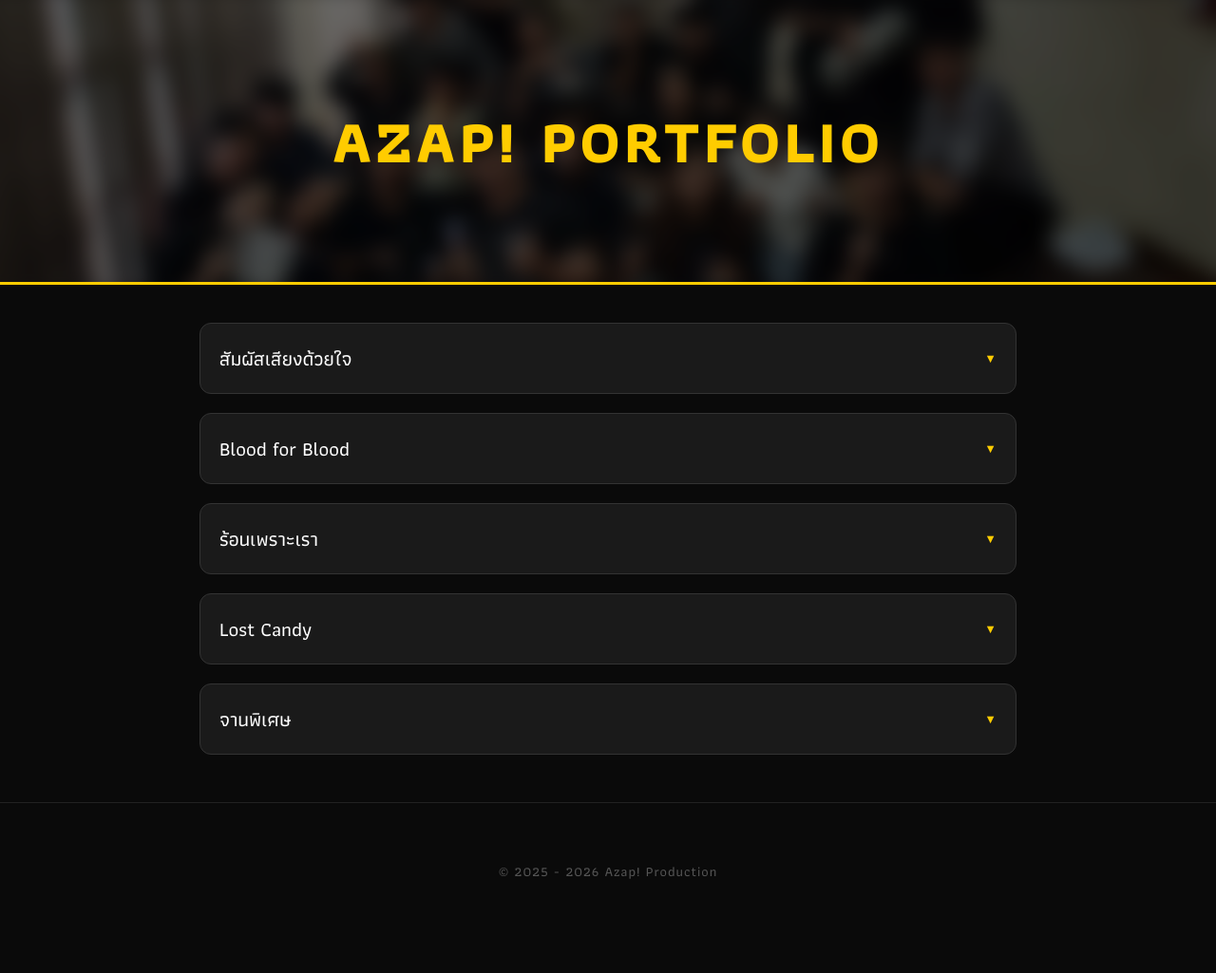
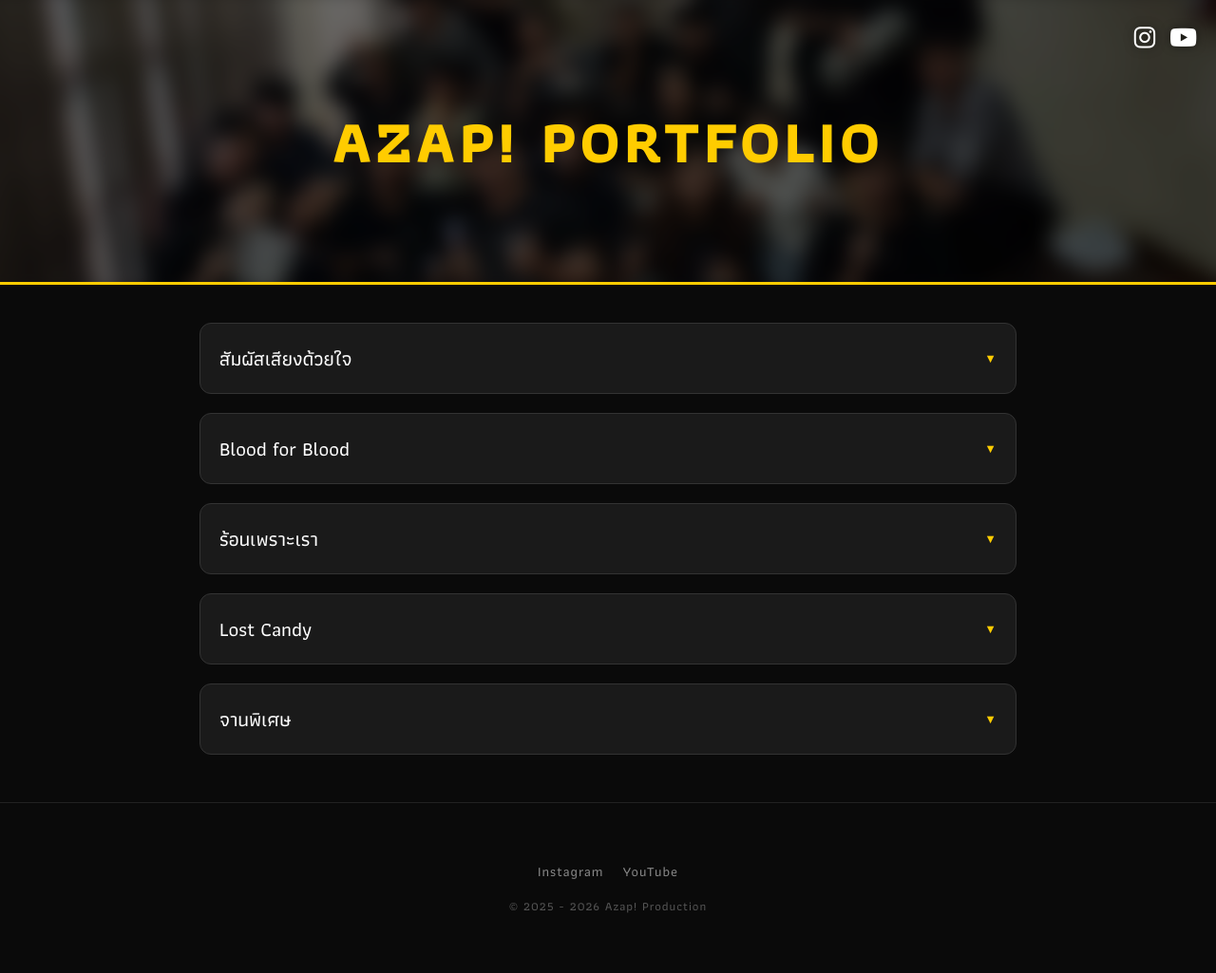
Before and after one commit to ChameleonHouseDev/azapportfolio, a plain HTML site: page index.html in a window 1280 px wide. Shown: the whole page at 95% size. Before the commit the page ends 989 px from the top, so only its background shows below. Drawn offline with Linux system fonts and the light colour scheme.

Commit message:
Add files via upload

```diff
--- a/index.html
+++ b/index.html
@@ -6,12 +6,17 @@
     <title>Azap! Portfolio</title>
     <link rel="icon" type="image/png" href="src/logo.png">
     <link href="https://fonts.googleapis.com/css2?family=Athiti:wght@300;500;700&display=swap" rel="stylesheet">
+    <link rel="stylesheet" href="https://cdnjs.cloudflare.com/ajax/libs/font-awesome/6.0.0/css/all.min.css">
     <link rel="stylesheet" href="style.css">
 </head>
 <body>
 
     <header>
         <div class="banner-blur"></div>
+        <div class="social-links">
+            <a href="https://www.instagram.com/azaphive_" target="_blank"><i class="fab fa-instagram"></i></a>
+            <a href="https://www.youtube.com/@azapproduction27" target="_blank"><i class="fab fa-youtube"></i></a>
+        </div>
         <div class="header-content">
             <h1>AZAP! PORTFOLIO</h1>
         </div>
@@ -20,6 +25,10 @@
     <main class="container" id="portfolio-list"></main>
 
     <footer>
+        <div class="footer-social">
+            <a href="https://www.instagram.com/azaphive_" target="_blank">Instagram</a>
+            <a href="https://www.youtube.com/@azapproduction27" target="_blank">YouTube</a>
+        </div>
         <p>&copy; 2025 - 2026 Azap! Production</p>
     </footer>
 
--- a/style.css
+++ b/style.css
@@ -161,6 +161,57 @@ header h1 {
 ::-webkit-scrollbar-track { background: #000; }
 ::-webkit-scrollbar-thumb { background: var(--primary-color); }
 
+.social-links {
+    position: absolute;
+    top: 20px;
+    right: 20px;
+    z-index: 3;
+    display: flex;
+    gap: 15px;
+}
+
+.social-links a {
+    color: white;
+    font-size: 1.6rem;
+    transition: 0.3s;
+    text-shadow: 0 0 10px rgba(0,0,0,0.5);
+}
+
+.social-links a:hover {
+    color: var(--primary-color);
+    transform: scale(1.1);
+}
+
+footer {
+    text-align: center;
+    padding: 40px 20px;
+    margin-top: 40px;
+    border-top: 1px solid #333;
+}
+
+.footer-social {
+    margin-bottom: 15px;
+    display: flex;
+    justify-content: center;
+    gap: 20px;
+}
+
+.footer-social a {
+    color: #888;
+    text-decoration: none;
+    font-size: 0.9rem;
+    transition: 0.3s;
+}
+
+.footer-social a:hover {
+    color: var(--primary-color);
+}
+
+footer p {
+    color: #555;
+    font-size: 0.8rem;
+}
+
 footer {
     text-align: center;
     padding: 60px 20px;
```
